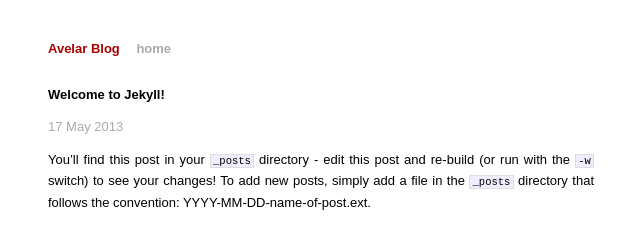
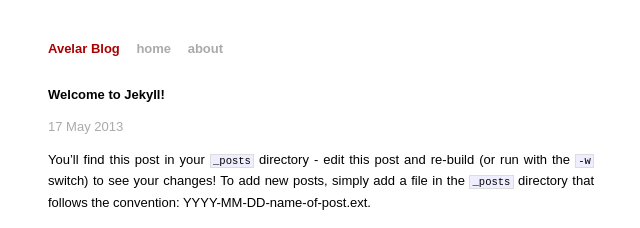
Before and after one commit to Avelar/Valida-o-de-nota-fiscal-eletronica-Prototipo-JS, a Jekyll site: the page built from ave-jekyll/_posts/2013-05-17-welcome-to-jekyll.markdown, in a window 1280 px wide. Shown: the top 228 px of the page, without its empty margins (319-959 px from the left). Built offline with Jekyll 4.4.1, drawn with Linux system fonts in a browser that asks for light colours.

Commit message:
added about on menu pages defaul layout

```diff
--- a/ave-jekyll/_layouts/default.html
+++ b/ave-jekyll/_layouts/default.html
@@ -20,6 +20,7 @@
             <div class="header">
               <h1 class="title"><a href="/">{{ site.name }}</a></h1>
               <a class="extra" href="/">home</a>
+              <a class="extra" href="about.html">about</a>
             </div>
 
                 {{ content }}
```
